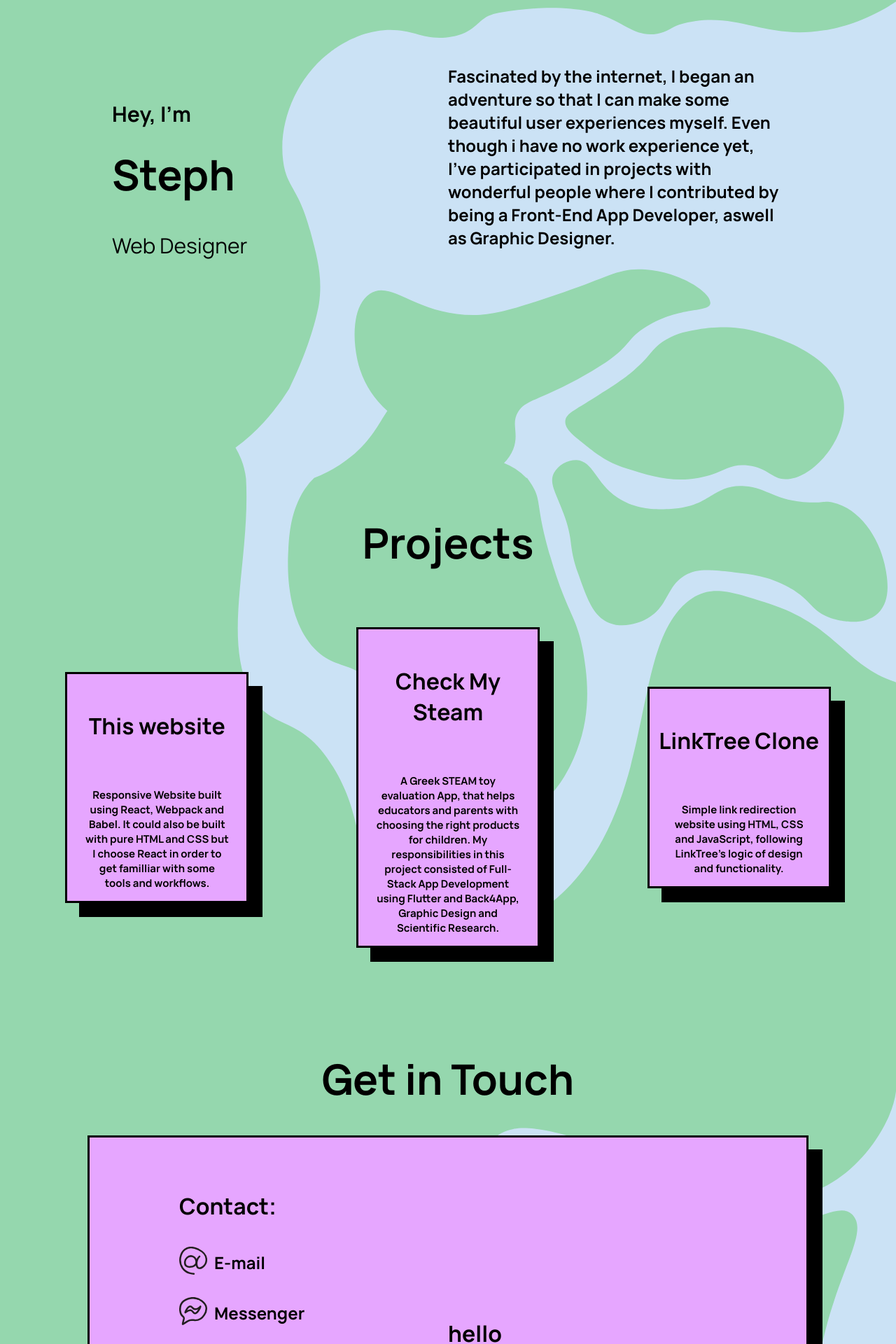
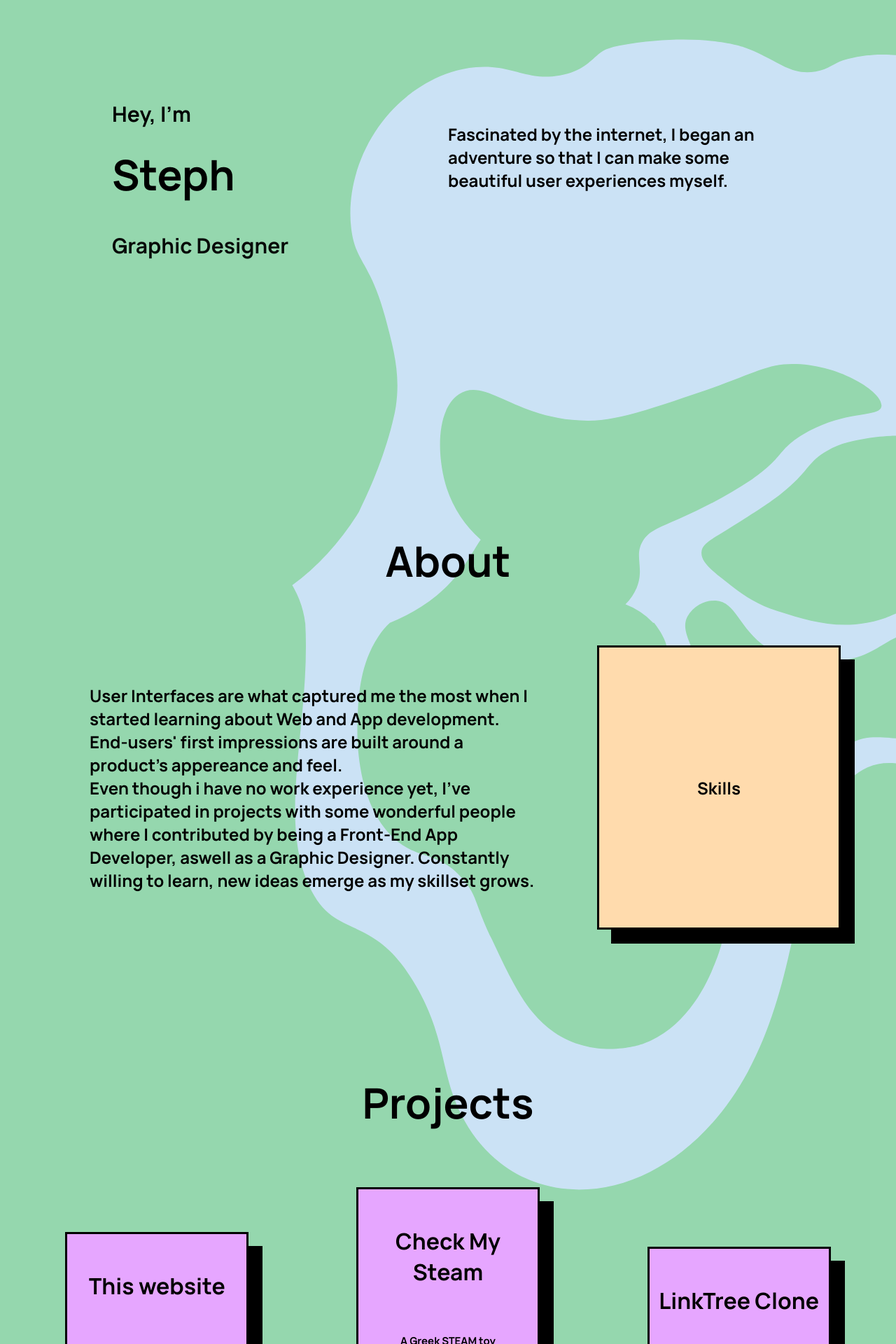
Before and after one commit to Stephpp/Steph, a React app: page / in a window 1280 px wide. Shown: the part 176-2096 px from the top of the page at 70% size. Built offline with nearby package versions, Linux system fonts and the light colour scheme.

Commit message:
Added About section and replaced the old about section with Welcome. Also changed some css and stuff

```diff
--- a/package.json
+++ b/package.json
@@ -5,7 +5,7 @@
   "description": "Personal Portfolio Website using React, Webpack and Babel",
   "main": "index.js",
   "scripts": {
-    "dev": "webpack serve",
+    "dev": "webpack serve --open",
     "build": "webpack",
     "test": "echo \"Error: no test specified\" && exit 1",
     "predeploy": "npm run build",
--- a/src/App.css
+++ b/src/App.css
@@ -2,6 +2,7 @@
 95D7AE
 CBE2F5
 e6a6ff
+ffdbad
 */
 @font-face {
     font-family: 'VelaSans';
@@ -30,62 +31,63 @@ body {
     background-size: cover;
 }
 
-.about {
+.welcome {
     display:flex;
     flex-wrap: wrap;
     height: 100vh;
     align-items: center;
 }
 
-.a-left {
+.w-left {
     flex: 1;
 }
 
-.a-left-wrapper {
+.w-left-wrapper {
     margin-left: 25%;
 }
 
-.a-right {
+.w-right {
     flex: 1;
 }
 
-.a-right-wrapper {
-    margin: 0 25% 0 0%;
+.w-right-wrapper {
+    margin-right: 25%;
 }
 
-.a-hello {
+.w-hello {
     font-size: 30px;
 }
 
-.a-name {
+.w-name {
     font-size: 60px;
     font-weight: bold;
     margin-top: 0;
 }
 
-.a-roles {
+.w-roles {
     overflow: hidden;
 }
 
-.a-roles-wrapper {
+.w-roles-wrapper {
     font-size: 30px;
+    font-weight: bold;
 }
-.a-roles-item1 {
+.w-roles-item1 {
     position: absolute;
     opacity:0;
     animation: animation1 12s infinite;
 }
-.a-roles-item2 {
+.w-roles-item2 {
     position: absolute;
     opacity:0;
     animation: animation2 12s infinite;
 }
-.a-roles-item3 {
+.w-roles-item3 {
     position: absolute;
     opacity:0;
     animation: animation3 12s infinite;
 }
-.a-roles-item4 {
+.w-roles-item4 {
     position: absolute;
     opacity:0;
     animation: animation4 12s infinite;
@@ -99,17 +101,20 @@ body {
     10% {
         opacity:1;
     }
-    30% {
+    20% {
         opacity: 1;
     }
-    40% {
+    30% {
         opacity:0;
     }
 }
 
 @keyframes animation2 {
+    30% {
+        opacity:0;
+    }
     40% {
-        opacity:0;
+        opacity:1;
     }
     50% {
         opacity:1;
@@ -145,7 +150,7 @@ body {
 
 /* Alternative text carousel
 
-.a-roles-wrapper {
+.w-roles-wrapper {
     height: 100%;
     animation: move 10s ease-in-out infinite ;
 }
@@ -165,10 +170,58 @@ body {
     }
   } */
 
-.a-roles-item {
+.w-roles-item {
     height:50px;
     font-size: 30px;
     font-weight: bold;
+}
+
+.about {
+    display: flex;
+    flex-direction: column;
+    justify-content: center;
+    align-items: center;
+    height:100vh;
+}
+
+.a-section-title {
+    margin-bottom: 10vh;
+    font-size: 60px;
+    font-weight: bold;
+}
+
+.about-wrapper {
+    display:flex;
+    flex-wrap: wrap;
+    justify-content: space-evenly;
+    align-items: center;
+}
+
+.a-left {
+    flex:2;
+}
+
+.a-right {
+    flex:1;
+}
+
+.a-left-wrapper {
+    margin-left: 15%;
+    margin-right: 10%;
+}
+
+.a-right-wrapper {
+    display: flex;
+    flex-direction: column;
+    margin-right: 15%;
+    height:50vh;
+    width: 80%;
+    background-color: #ffdbad;
+    border: 3px solid black;
+    box-shadow: 20px 20px black;
+    display: flex;
+    justify-content: center;
+    align-items: center;
 }
 
 .projects {
@@ -208,7 +261,7 @@ body {
 .project-item:hover {
     transform:translateY(-5px);
     box-shadow: 25px 25px black;
-    background-color: #fffbe6;
+    background-color: #ffdbad;
 }
 
 .p-title {
@@ -237,7 +290,7 @@ body {
 .contact-wrapper {
     height:70%;
     width: 80%;
-    background-color: #e6a6ff;
+    background-color: #ffdbad;
     border: 3px solid black;
     box-shadow: 20px 20px black;
     display: flex;
@@ -283,6 +336,25 @@ body {
     height: 40px;
 }
 
+.c-right-wrapper {
+    border: 1px solid black;
+    margin-right: 25%;
+    background-color: white;
+    display: flex;
+    flex-direction: column;
+    justify-content: center;
+    align-items: center;
+}
+
+.c-right-wrapper div {
+    margin: 25px;
+}
+
+.c-right-wrapper textarea {
+
+    max-width: 15rem;
+    max-height: 100px;
+}
 a {
     text-decoration: none;
     color:black;
--- a/src/App.js
+++ b/src/App.js
@@ -1,12 +1,14 @@
 import React from 'react';
 import './App.css'
-import About from './components/About';
+import Welcome from './components/Welcome';
+import About from './components/About'
 import Contact from './components/Contact';
 import Projects from './components/Projects';
 
 const App = () => {
     return (
         <div id="app">
+            <Welcome/>
             <About/>
             <Projects/>
             <Contact/>
--- a/src/components/About.js
+++ b/src/components/About.js
@@ -3,28 +3,21 @@ import '../App.css';
 
 const About = () => {
     return (
-        <div className='about'>
+        <div className="about">
+            <h1 className="a-section-title">About</h1>
+            <div className="about-wrapper">
             <div className="a-left">
                 <div className="a-left-wrapper">
-                    <h2 className='a-hello'>Hey, I'm</h2>
-                    <h1 className='a-name'>Steph</h1>
-                    <div className="a-roles">
-                        <div className="a-roles-wrapper">
-                            <div className="a-roles-item1">Front-End Developer</div>
-                            <div className="a-roles-item2">Web Designer</div>
-                            <div className="a-roles-item3">Graphic Designer</div>
-                            <div className="a-roles-item4">Photographer</div>
-                        </div>
-                    </div>
+                    <h2>User Interfaces are what captured me the most when I started learning about Web and App development. End-users' first impressions are built around a product's appereance and feel. <br/>Even though i have no work experience yet, I've participated in projects with some wonderful people where I contributed by being a Front-End App Developer, aswell as a Graphic Designer. Constantly willing to learn, new ideas emerge as my skillset grows.</h2>
                 </div>
             </div>
             <div className="a-right">
                 <div className="a-right-wrapper">
-                    <h2>Fascinated by the internet, I began an adventure so that I can make some beautiful user experiences myself. Even though i have no work experience yet, I've participated in projects with wonderful people where I contributed by being a Front-End App Developer, aswell as Graphic Designer.</h2>
+                    <h2>Skills</h2>
                 </div>
             </div>
+            </div>
         </div>
-
     )
 }
 
--- a/src/components/Contact.js
+++ b/src/components/Contact.js
@@ -31,14 +31,24 @@ const Contact = () => {
                             <a href="https://www.linkedin.com/in/stefanos-pappas/"><h2>Linkedin</h2></a>
                         </div>
                         <div>
-                            <a href="https://github.com/Stephpp/Stephpp"><img src={gh} alt="" /></a>
-                            <a href="https://github.com/Stephpp/Stephpp"><h2>GitHub</h2></a>
+                            <a href="https://github.com/Stephpp"><img src={gh} alt="" /></a>
+                            <a href="https://github.com/Stephpp"><h2>GitHub</h2></a>
                         </div>
                     </div>
                 </div>
                 <div className="c-right">
                     <div className="c-right-wrapper">
-                        <h1>hello</h1>
+                        <div>
+                            <input type="text" />
+                        </div>
+                        <div>
+                            <input type="text" />
+                        </div>
+                        <div>
+                            <input type="text" />
+                        </div>
+                        <div><textarea name="" id="" cols="30" rows="10">
+                            </textarea></div>
                     </div>
                 </div>
             </div>
--- /dev/null
+++ b/src/components/Welcome.js
@@ -0,0 +1,31 @@
+import React from 'react';
+import '../App.css';
+
+const Welcome = () => {
+    return (
+        <div className='welcome'>
+            <div className="w-left">
+                <div className="w-left-wrapper">
+                    <h2 className='w-hello'>Hey, I'm</h2>
+                    <h1 className='w-name'>Steph</h1>
+                    <div className="w-roles">
+                        <div className="w-roles-wrapper">
+                            <div className="w-roles-item1">Front-End Developer</div>
+                            <div className="w-roles-item2">Graphic Designer</div>
+                            <div className="w-roles-item3">Web Designer</div>
+                            <div className="w-roles-item4">Photographer</div>
+                        </div>
+                    </div>
+                </div>
+            </div>
+            <div className="w-right">
+                <div className="w-right-wrapper">
+                    <h2>Fascinated by the internet, I began an adventure so that I can make some beautiful user experiences myself.</h2>
+                </div>
+            </div>
+        </div>
+
+    )
+}
+
+export default Welcome;
```
